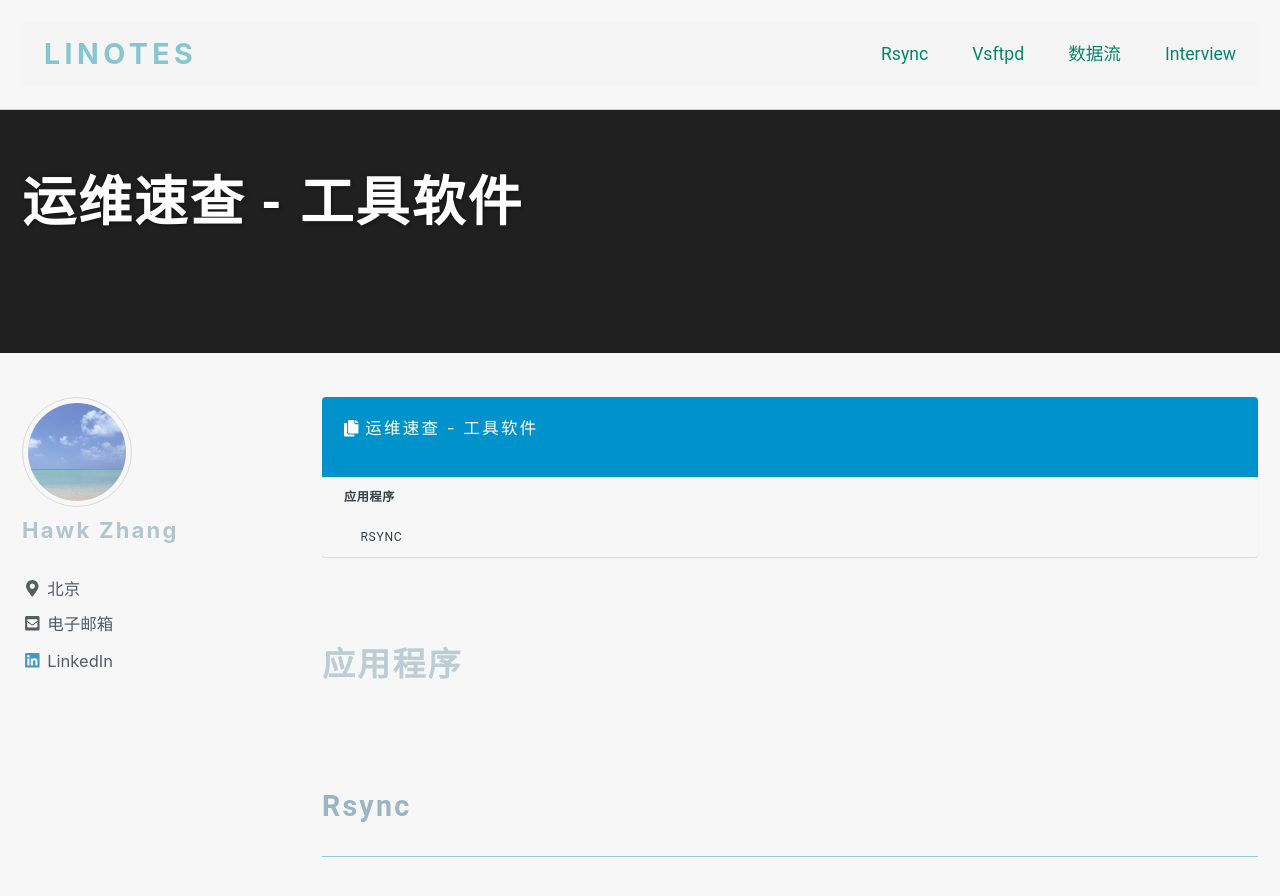
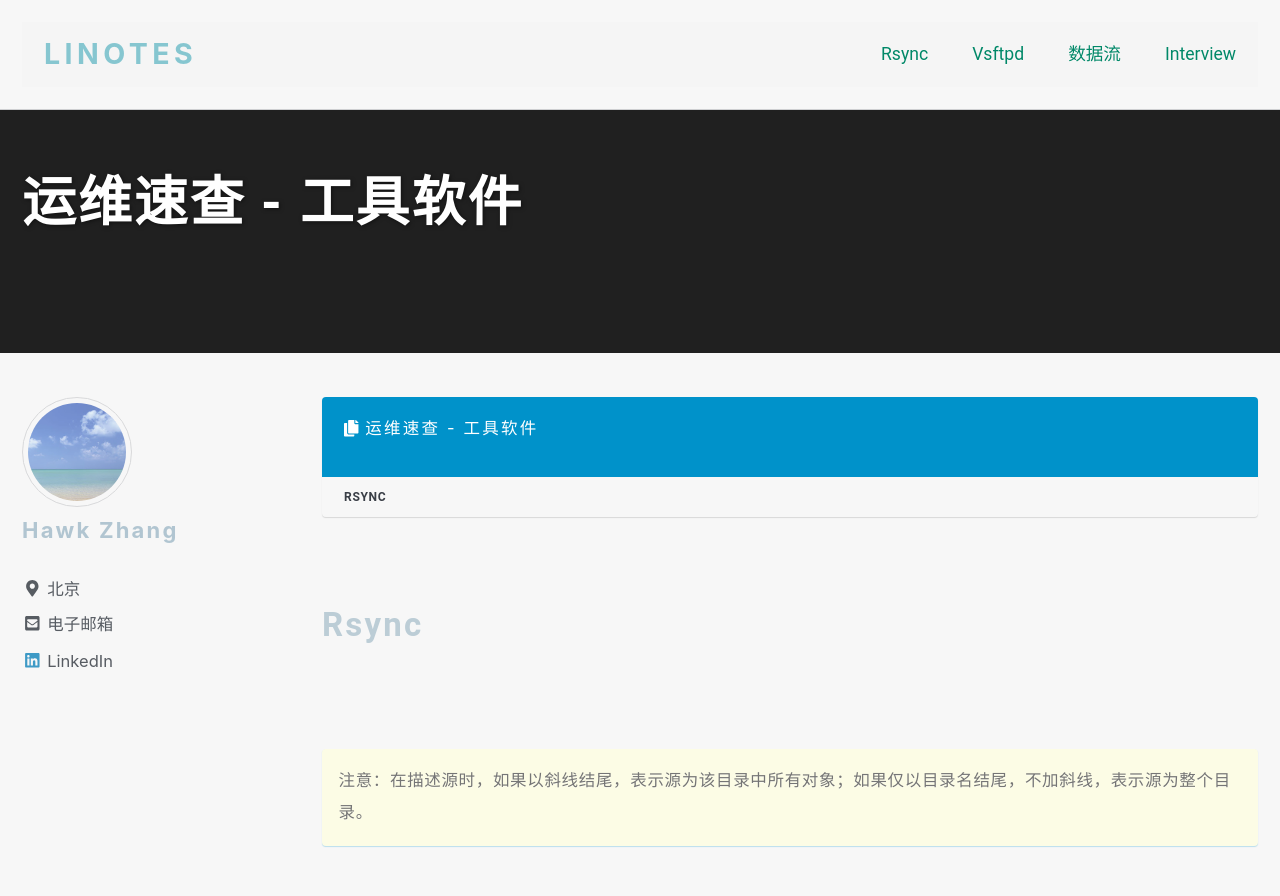
Before and after one commit to narru888/linotes_note, a Jekyll site: the page built from _posts/cheatsheet/2017-05-01-tools.md, in a window 1280 px wide and 900 px high. Shown: the top 896 px of the window. Built offline with Jekyll 4.4.1, drawn with Linux system fonts in a browser that asks for light colours; nearby versions of some CDN libraries; a script that is not in the unit is left out.

Commit message:
update on 2018-12-09 16:00:01 CST

```diff
--- a/_posts/cheatsheet/2017-05-01-tools.md
+++ b/_posts/cheatsheet/2017-05-01-tools.md
@@ -20,13 +20,7 @@ header:
 
 
 
-## 应用程序
-
-
-
-
-
-### Rsync
+## Rsync
 
 注意：在描述源时，如果以斜线结尾，表示源为该目录中所有对象；如果仅以目录名结尾，不加斜线，表示源为整个目录。
 {: .notice--primary}
```
